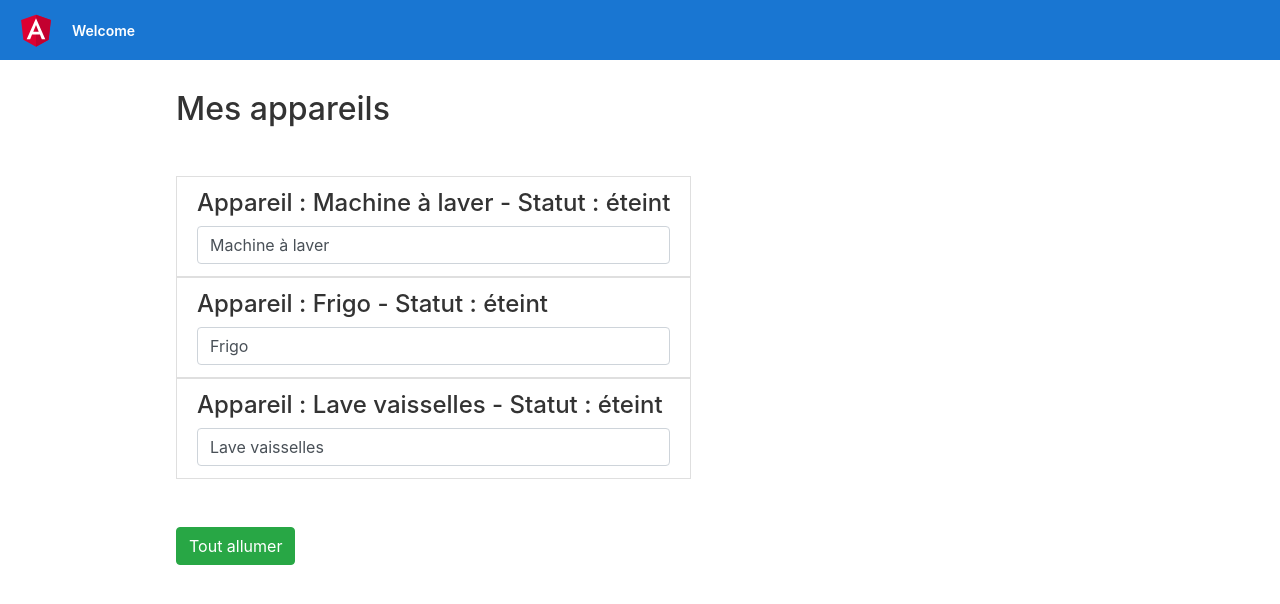
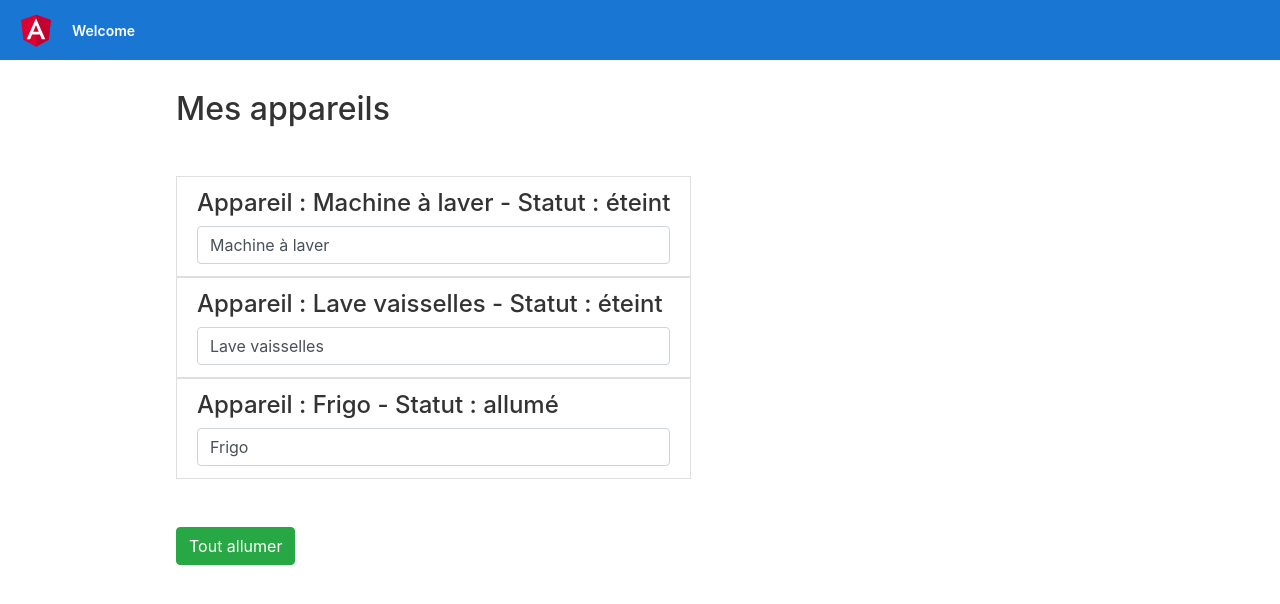
Before and after one commit to tuyetrinhvo/angular-app, an Angular app: page / in a window 1280 px wide. Shown: the top 604 px of the page. Built offline with nearby package versions, Linux system fonts and the light colour scheme.

Commit message:
property binding string

```diff
--- a/src/app/app.component.html
+++ b/src/app/app.component.html
@@ -87,9 +87,9 @@
       <div class="col-xs-12">
         <h2 class="mb-5">Mes appareils</h2>
         <ul class="list-group">
-          <app-appareil appareilName="Machine à laver"></app-appareil>
-          <app-appareil appareilName="Frigo"></app-appareil>
-          <app-appareil appareilName="Lave vaisselles"></app-appareil>
+          <app-appareil [appareilName]="appareilOne" [appareilStatus]="'éteint'"></app-appareil>
+          <app-appareil [appareilName]="appareilThree" [appareilStatus]="'éteint'"></app-appareil>
+          <app-appareil [appareilName]="appareilTwo" [appareilStatus]="'allumé'"></app-appareil>
         </ul>
         <button class="btn btn-success mt-5" [disabled]="!isAuth" (click)="onAllumer()">Tout allumer</button>
       </div>
--- a/src/app/app.component.ts
+++ b/src/app/app.component.ts
@@ -8,6 +8,9 @@ import { Component } from '@angular/core';
 export class AppComponent {
 	title = 'angular-app';
 	isAuth = false;
+	appareilOne = 'Machine à laver';
+	appareilTwo = 'Frigo';
+	appareilThree = 'Lave vaisselles';
 
 	constructor() {
 		setTimeout(() => {
--- a/src/app/appareil/appareil.component.ts
+++ b/src/app/appareil/appareil.component.ts
@@ -7,7 +7,7 @@ import { Component, Input, OnInit } from '@angular/core';
 })
 export class AppareilComponent implements OnInit {
 	@Input() appareilName: string;
-	appareilStatus: string = 'éteint';
+	@Input() appareilStatus: string;
 
 	constructor() {}
 
```
